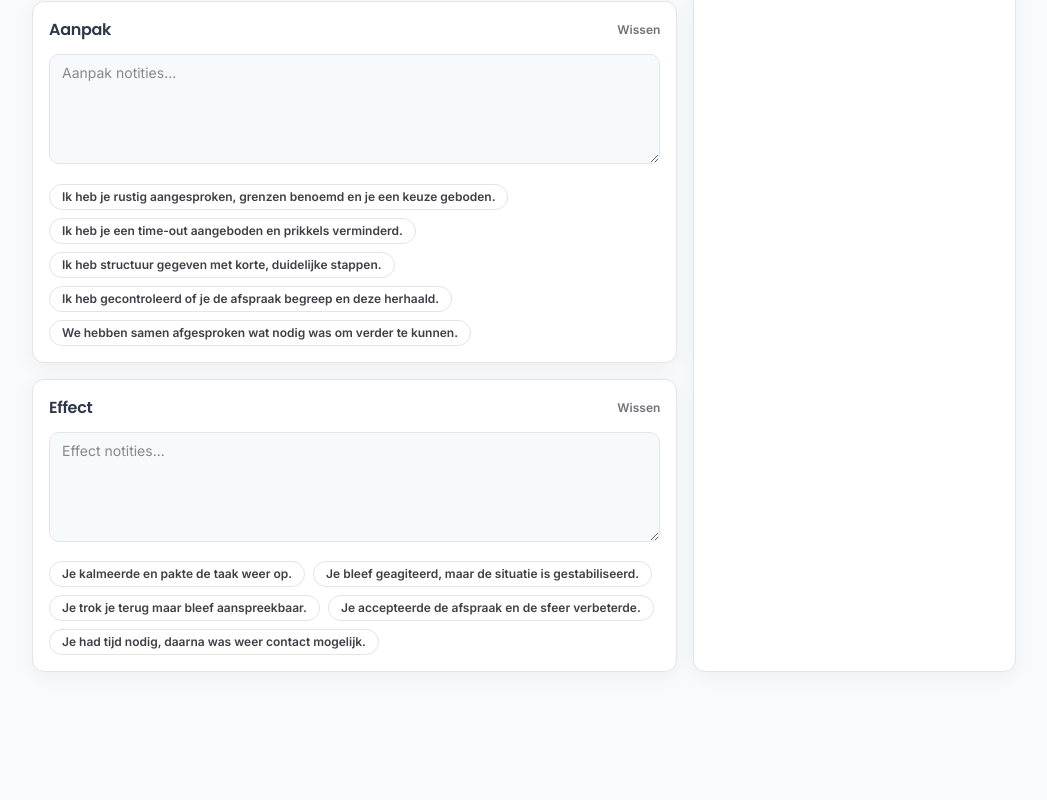
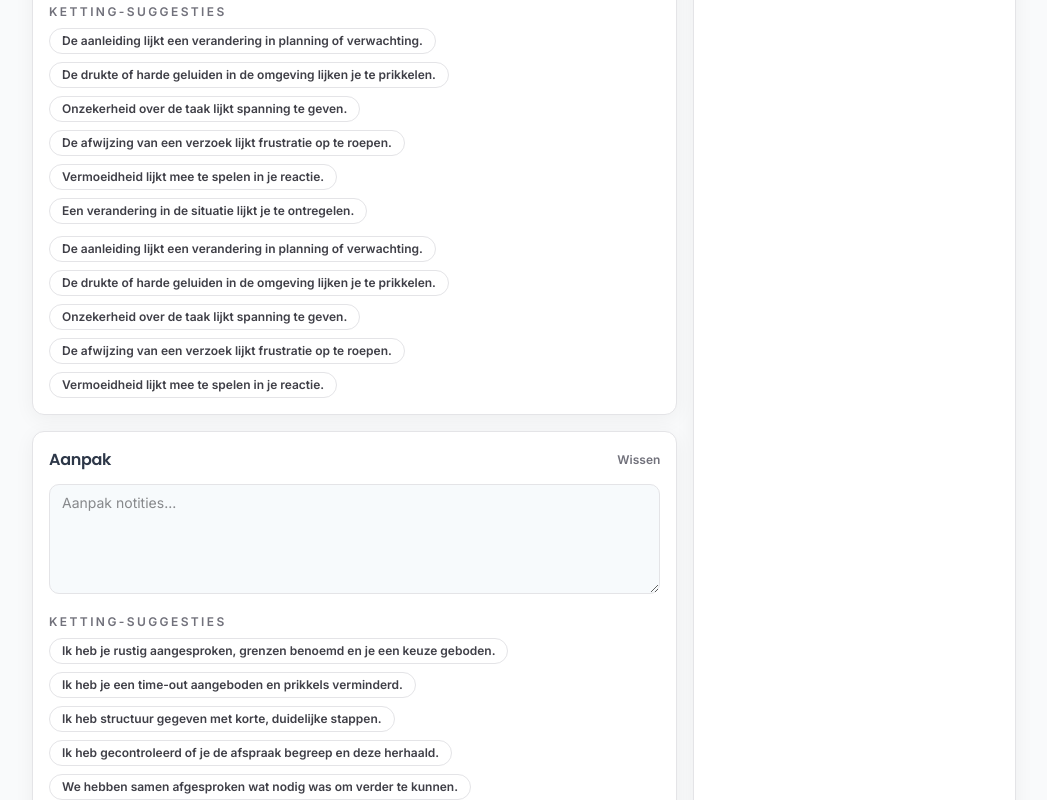
Before and after one commit to jacquesesenkbrink-max/zorgbalans, a Next.js app: page /dashboard/rapportage in a window 1280 px wide. Shown: the part 1080-1880 px from the top of the page, without its empty margins (116-1163 px from the left). Before the commit the page ends 1776 px from the top, so only its background shows below. Built offline with nearby package versions, Linux system fonts and the light colour scheme; no server answers.

Commit message:
feat: add chain suggestions to rapportage

```diff
--- a/src/app/dashboard/rapportage/page.tsx
+++ b/src/app/dashboard/rapportage/page.tsx
@@ -7,6 +7,12 @@ type TemplateGroup = {
   id: "gedrag" | "oorzaak" | "aanpak" | "effect";
   label: string;
   items: string[];
+};
+
+type ChainOption = {
+  id: string;
+  text: string;
+  next?: string[];
 };
 
 const templateGroups: TemplateGroup[] = [
@@ -56,6 +62,123 @@ const templateGroups: TemplateGroup[] = [
   },
 ];
 
+const gedragOptions: ChainOption[] = [
+  {
+    id: "gedrag-verhoogt-stem",
+    text: "Ik zie dat je je stem verhoogt en wegloopt uit de ruimte.",
+    next: ["oorzaak-planning", "oorzaak-prikkels", "oorzaak-frustratie"],
+  },
+  {
+    id: "gedrag-weigert-opdracht",
+    text: "Je weigert de opdracht en gaat in discussie.",
+    next: ["oorzaak-onzeker", "oorzaak-frustratie", "oorzaak-verandering"],
+  },
+  {
+    id: "gedrag-teruggetrokken",
+    text: "Je bent stil, teruggetrokken en maakt weinig contact.",
+    next: ["oorzaak-onzeker", "oorzaak-vermoeid", "oorzaak-prikkels"],
+  },
+  {
+    id: "gedrag-onrustig",
+    text: "Je loopt onrustig rond en verlaat meerdere keren de ruimte.",
+    next: ["oorzaak-prikkels", "oorzaak-verandering", "oorzaak-onzeker"],
+  },
+  {
+    id: "gedrag-grens",
+    text: "Je zoekt de grens op en test de afspraken.",
+    next: ["oorzaak-frustratie", "oorzaak-verandering", "oorzaak-onzeker"],
+  },
+];
+
+const oorzaakOptions: ChainOption[] = [
+  {
+    id: "oorzaak-planning",
+    text: "De aanleiding lijkt een verandering in planning of verwachting.",
+    next: ["aanpak-structuur", "aanpak-grenzen", "aanpak-samen-afspraak"],
+  },
+  {
+    id: "oorzaak-prikkels",
+    text: "De drukte of harde geluiden in de omgeving lijken je te prikkelen.",
+    next: ["aanpak-timeout", "aanpak-structuur", "aanpak-grenzen"],
+  },
+  {
+    id: "oorzaak-onzeker",
+    text: "Onzekerheid over de taak lijkt spanning te geven.",
+    next: ["aanpak-structuur", "aanpak-herhalen", "aanpak-samen-afspraak"],
+  },
+  {
+    id: "oorzaak-frustratie",
+    text: "De afwijzing van een verzoek lijkt frustratie op te roepen.",
+    next: ["aanpak-grenzen", "aanpak-keuze", "aanpak-timeout"],
+  },
+  {
+    id: "oorzaak-vermoeid",
+    text: "Vermoeidheid lijkt mee te spelen in je reactie.",
+    next: ["aanpak-timeout", "aanpak-structuur", "aanpak-samen-afspraak"],
+  },
+  {
+    id: "oorzaak-verandering",
+    text: "Een verandering in de situatie lijkt je te ontregelen.",
+    next: ["aanpak-structuur", "aanpak-grenzen", "aanpak-samen-afspraak"],
+  },
+];
+
+const aanpakOptions: ChainOption[] = [
+  {
+    id: "aanpak-grenzen",
+    text: "Ik heb je rustig aangesproken, grenzen benoemd en je een keuze geboden.",
+    next: ["effect-kalmeert", "effect-stabiliseert", "effect-sfeer"],
+  },
+  {
+    id: "aanpak-timeout",
+    text: "Ik heb je een time-out aangeboden en prikkels verminderd.",
+    next: ["effect-kalmeert", "effect-terugtrekken", "effect-stabiliseert"],
+  },
+  {
+    id: "aanpak-structuur",
+    text: "Ik heb structuur gegeven met korte, duidelijke stappen.",
+    next: ["effect-kalmeert", "effect-sfeer", "effect-contact"],
+  },
+  {
+    id: "aanpak-herhalen",
+    text: "Ik heb gecontroleerd of je de afspraak begreep en deze herhaald.",
+    next: ["effect-sfeer", "effect-kalmeert", "effect-contact"],
+  },
+  {
+    id: "aanpak-samen-afspraak",
+    text: "We hebben samen afgesproken wat nodig was om verder te kunnen.",
+    next: ["effect-sfeer", "effect-contact", "effect-stabiliseert"],
+  },
+  {
+    id: "aanpak-keuze",
+    text: "Ik heb je een keuze gegeven zodat je regie kon behouden.",
+    next: ["effect-kalmeert", "effect-sfeer", "effect-contact"],
+  },
+];
+
+const effectOptions: ChainOption[] = [
+  {
+    id: "effect-kalmeert",
+    text: "Je kalmeerde en pakte de taak weer op.",
+  },
+  {
+    id: "effect-stabiliseert",
+    text: "Je bleef geagiteerd, maar de situatie is gestabiliseerd.",
+  },
+  {
+    id: "effect-terugtrekken",
+    text: "Je trok je terug maar bleef aanspreekbaar.",
+  },
+  {
+    id: "effect-sfeer",
+    text: "Je accepteerde de afspraak en de sfeer verbeterde.",
+  },
+  {
+    id: "effect-contact",
+    text: "Je had tijd nodig, daarna was weer contact mogelijk.",
+  },
+];
+
 const appendTemplate = (value: string, template: string) => {
   const trimmed = value.trim();
   return trimmed.length > 0 ? `${trimmed}\n${template}` : template;
@@ -69,7 +192,31 @@ export default function RapportagePage() {
   const [oorzaak, setOorzaak] = useState("");
   const [aanpak, setAanpak] = useState("");
   const [effect, setEffect] = useState("");
+  const [selectedGedragId, setSelectedGedragId] = useState<string | null>(null);
+  const [selectedOorzaakId, setSelectedOorzaakId] = useState<string | null>(null);
+  const [selectedAanpakId, setSelectedAanpakId] = useState<string | null>(null);
   const [copyStatus, setCopyStatus] = useState<string | null>(null);
+
+  const filteredOorzaken = useMemo(() => {
+    if (!selectedGedragId) return oorzaakOptions;
+    const gedrag = gedragOptions.find((item) => item.id === selectedGedragId);
+    const allowed = new Set(gedrag?.next ?? []);
+    return oorzaakOptions.filter((item) => allowed.has(item.id));
+  }, [selectedGedragId]);
+
+  const filteredAanpakken = useMemo(() => {
+    if (!selectedOorzaakId) return aanpakOptions;
+    const oorzaak = oorzaakOptions.find((item) => item.id === selectedOorzaakId);
+    const allowed = new Set(oorzaak?.next ?? []);
+    return aanpakOptions.filter((item) => allowed.has(item.id));
+  }, [selectedOorzaakId]);
+
+  const filteredEffecten = useMemo(() => {
+    if (!selectedAanpakId) return effectOptions;
+    const aanpak = aanpakOptions.find((item) => item.id === selectedAanpakId);
+    const allowed = new Set(aanpak?.next ?? []);
+    return effectOptions.filter((item) => allowed.has(item.id));
+  }, [selectedAanpakId]);
 
   useEffect(() => {
     let isMounted = true;
@@ -136,6 +283,9 @@ export default function RapportagePage() {
     setOorzaak("");
     setAanpak("");
     setEffect("");
+    setSelectedGedragId(null);
+    setSelectedOorzaakId(null);
+    setSelectedAanpakId(null);
     setCopyStatus(null);
   };
 
@@ -241,6 +391,68 @@ export default function RapportagePage() {
                     templateMap[group.id](event.target.value);
                   }}
                 />
+                <p className="mt-3 text-xs font-semibold uppercase tracking-[0.2em] text-zinc-500">
+                  Ketting-suggesties
+                </p>
+                <div className="mt-2 flex flex-wrap gap-2">
+                  {(group.id === "gedrag"
+                    ? gedragOptions
+                    : group.id === "oorzaak"
+                    ? filteredOorzaken
+                    : group.id === "aanpak"
+                    ? filteredAanpakken
+                    : filteredEffecten
+                  ).map((item) => {
+                    const isSelected =
+                      (group.id === "gedrag" && item.id === selectedGedragId) ||
+                      (group.id === "oorzaak" &&
+                        item.id === selectedOorzaakId) ||
+                      (group.id === "aanpak" &&
+                        item.id === selectedAanpakId);
+                    return (
+                      <button
+                        key={item.id}
+                        type="button"
+                        className={`rounded-full border px-3 py-1 text-xs font-semibold ${
+                          isSelected
+                            ? "border-zinc-900 bg-zinc-900 text-white"
+                            : "border-zinc-200 text-zinc-700 hover:border-zinc-300"
+                        }`}
+                        onClick={() => {
+                          if (group.id === "gedrag") {
+                            setSelectedGedragId(item.id);
+                            setSelectedOorzaakId(null);
+                            setSelectedAanpakId(null);
+                            setGedrag((current) =>
+                              appendTemplate(current, item.text)
+                            );
+                            return;
+                          }
+                          if (group.id === "oorzaak") {
+                            setSelectedOorzaakId(item.id);
+                            setSelectedAanpakId(null);
+                            setOorzaak((current) =>
+                              appendTemplate(current, item.text)
+                            );
+                            return;
+                          }
+                          if (group.id === "aanpak") {
+                            setSelectedAanpakId(item.id);
+                            setAanpak((current) =>
+                              appendTemplate(current, item.text)
+                            );
+                            return;
+                          }
+                          setEffect((current) =>
+                            appendTemplate(current, item.text)
+                          );
+                        }}
+                      >
+                        {item.text}
+                      </button>
+                    );
+                  })}
+                </div>
                 <div className="mt-3 flex flex-wrap gap-2">
                   {group.items.map((item) => (
                     <button
```
